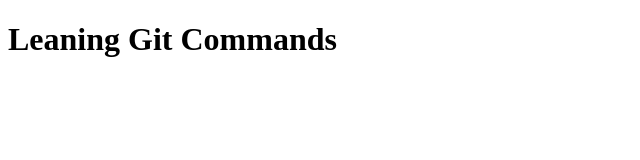
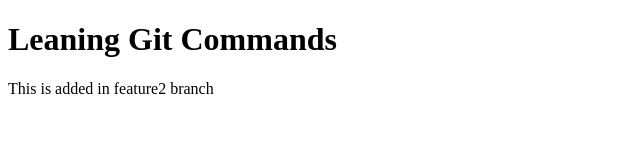
Before and after one commit to Himanshu-Narula/IL-2, a plain HTML site: page index.html in a window 1280 px wide. Shown: the whole page, without its empty margins (0-640 px from the left). Drawn offline with Linux system fonts and the light colour scheme.

Commit message:
Added paragraph

```diff
--- a/index.html
+++ b/index.html
@@ -7,5 +7,6 @@
 </head>
 <body>
     <h1>Leaning Git Commands</h1>
+    <p>This is added in feature2 branch</p>
 </body>
 </html>
```
